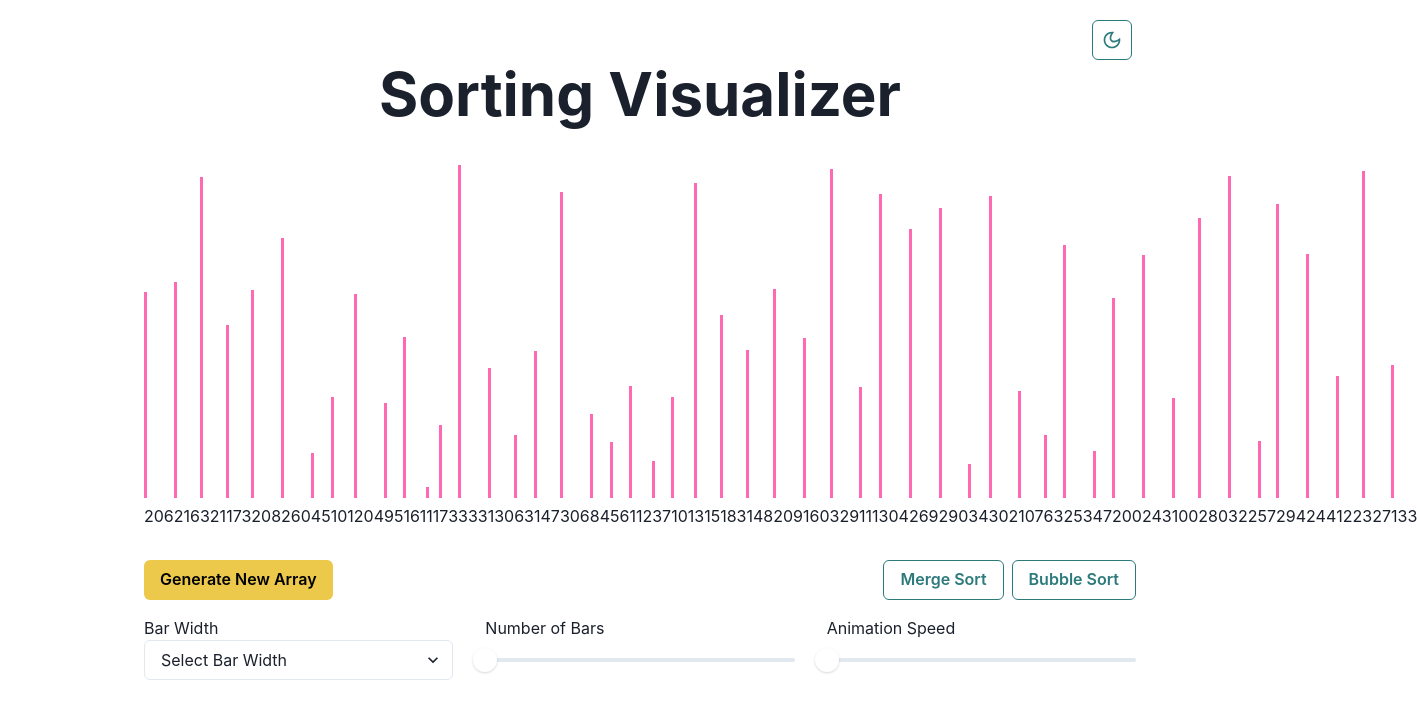
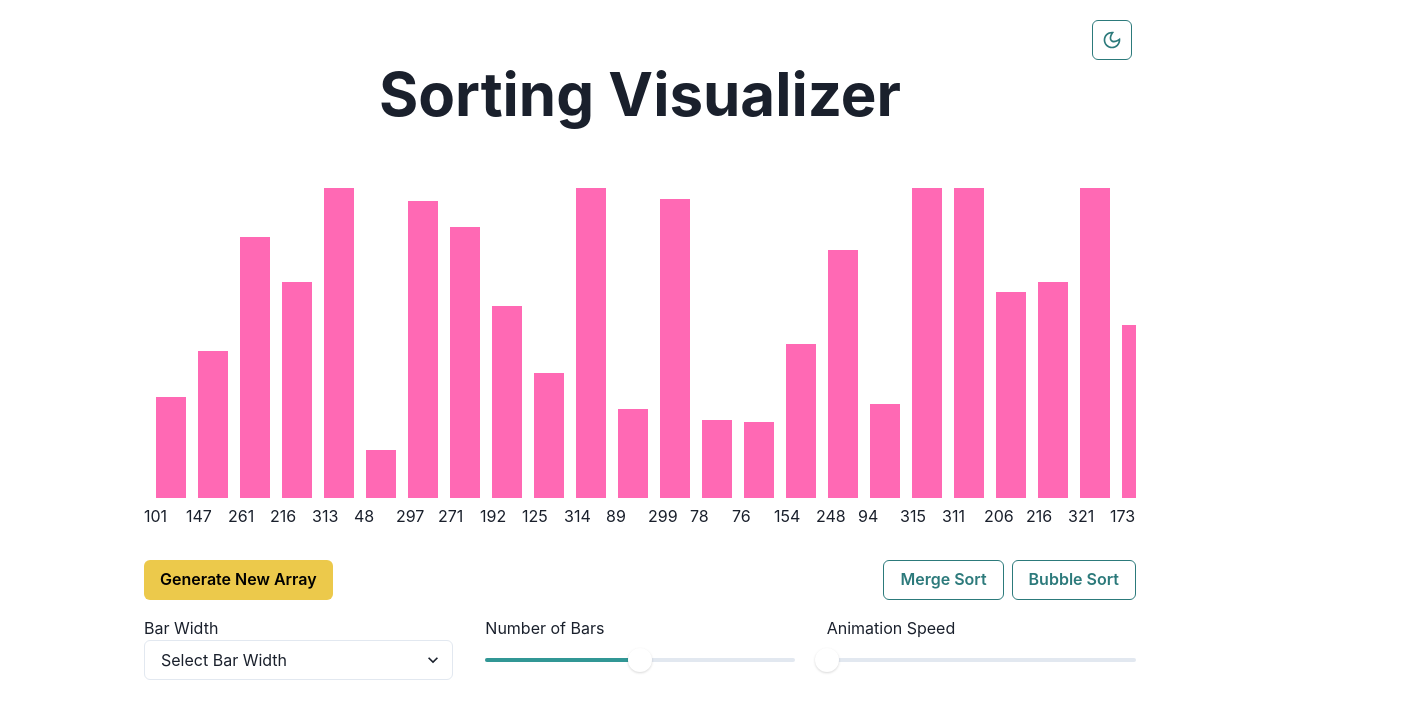
Before and after one commit to misterbracket/algo-visualizer, a React (Create React App) app: page / in a window 1280 px wide. Shown: the top 718 px of the page, 1417 px wide, since content can reach past the window. Built offline with nearby package versions, Linux system fonts and the light colour scheme.

Commit message:
changed CSS

```diff
--- a/src/components/SortingVisualizer/SortingVisualizer.tsx
+++ b/src/components/SortingVisualizer/SortingVisualizer.tsx
@@ -23,7 +23,7 @@ function randomIntFromInterval(min: number, max: number) {
 }
 
 
-function initializeState({ numberOfBars = 50, barWidth = "3", animationSpeed = 15, array = [] }: { numberOfBars?: number, barWidth?: string, animationSpeed?: number, array?: Array<number> }) {
+function initializeState({ numberOfBars = 30, barWidth = 3, animationSpeed = 15, array = [] }: { numberOfBars?: number, barWidth?: number, animationSpeed?: number, array?: Array<number> }) {
 
   for (let i = 0; i < numberOfBars; i++) {
     array.push(randomIntFromInterval(5, BAR_HEIGHT));
@@ -44,6 +44,7 @@ const SortingVisualizer = () => {
   const [isAnimationRunning, setIsAnimationRunning] = useState(false)
   const { numberOfBars, array, barWidth, animationSpeed } = state
 
+  console.log("REDENDER 1: ", numberOfBars)
   const arrayBarDivsRefs = useRef<HTMLDivElement[]>([]);
   const arrayRef = useRef(array);
   const originalArrayRef = useRef([...array])
@@ -58,9 +59,11 @@ const SortingVisualizer = () => {
   }
 
   function changeNumberOfBars(num: number) {
-    const { array } = initializeState({ numberOfBars: num })
-    const currState = state
-    setState({ ...currState, numberOfBars: num, array });
+    const newState = initializeState({ numberOfBars: num })
+    console.log(array)
+    console.log(num)
+    setState(newState);
+    console.log("RENDER2:", state)
     originalArrayRef.current = [...array]
     arrayRef.current = [...array]
   }
@@ -167,15 +170,16 @@ const SortingVisualizer = () => {
     <>
       <Heading size="3xl" padding={"4rem"}>Sorting Visualizer</Heading>
       <Flex width={"100%"} direction={"column"} >
-        <Flex align={"flex-end"} justify={"space-around"} height={`${BAR_HEIGHT}px`} width={"100%"}>
+        <Flex align={"flex-end"} justify={"space-around"} height={`${BAR_HEIGHT}px`} width={"100%"} overflowX={"auto"}>
           {arrayRef.current.map((value, idx) => (
             <div key={idx}>
               <Box
                 ref={(element) => { arrayBarDivsRefs.current[idx] = element! }}
+                marginLeft={3}
                 style={{
                   backgroundColor: PRIMARY_COLOR,
                   height: `${value}px`,
-                  width: `${barWidth}px`,
+                  width: `${barWidth * 10}px`,
                   display: "inline-block",
                 }}
               ></Box>
@@ -196,17 +200,17 @@ const SortingVisualizer = () => {
           <ButtonGroup spacing={4} paddingTop={"0.5rem"}>
             <Flex width={"100%"} direction={"column"}>
               <Text as={"label"} htmlFor={"bar-width-select"}>Bar Width</Text>
-              <Select height={10} placeholder="Select Bar Width" aria-label="bar-width-select" name={"bar-width-select"} onChange={event => setState({ ...state, barWidth: event.target.value })}>
-                <option value={"2"}>Extra Thin</option>
-                <option value={"3"}>Thin</option>
-                <option value={"4"}>Medium</option>
-                <option value={"5"}>Large</option>
+              <Select height={10} placeholder="Select Bar Width" aria-label="bar-width-select" name={"bar-width-select"} onChange={event => setState({ ...state, barWidth: parseInt(event.target.value) })}>
+                <option value={2}>Extra Thin</option>
+                <option value={3}>Thin</option>
+                <option value={4}>Medium</option>
+                <option value={5}>Large</option>
               </Select>
             </Flex>
             <Spacer />
             <Flex width={"100%"} direction={"column"}>
               <Text as={"label"} htmlFor={"bar-number-slider"}>Number of Bars</Text>
-              <Slider height={10} disabled={isAnimationRunning} colorScheme="teal" aria-label="bar-number-slider" defaultValue={10} min={10} max={100} onChange={num => changeNumberOfBars(num)}>
+              <Slider height={10} disabled={isAnimationRunning} colorScheme="teal" aria-label="bar-number-slider" defaultValue={numberOfBars} min={10} max={50} onChange={num => changeNumberOfBars(num)}>
                 <SliderTrack>
                   <SliderFilledTrack />
                 </SliderTrack>
```
